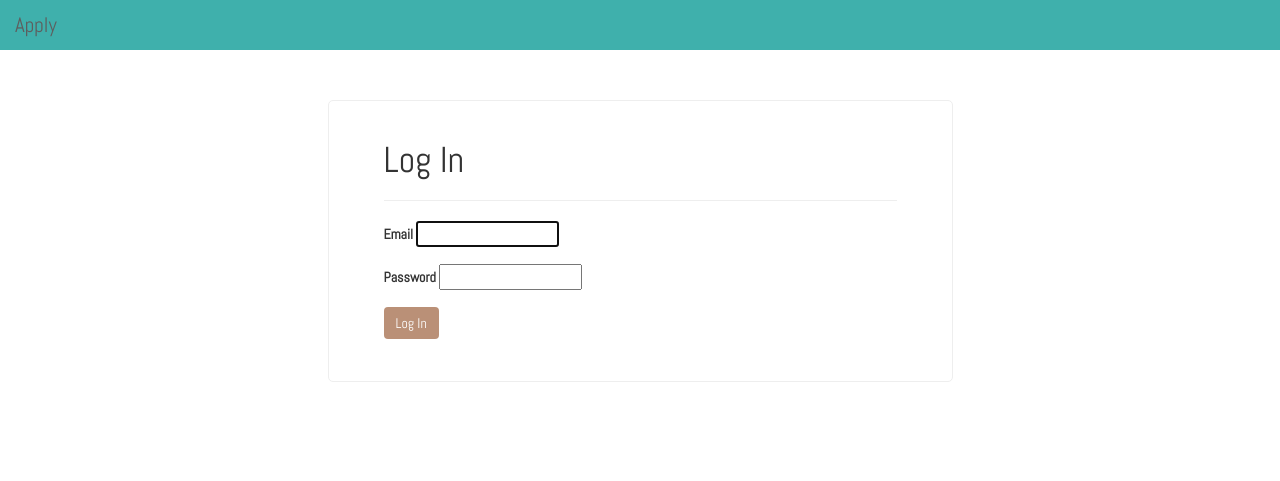
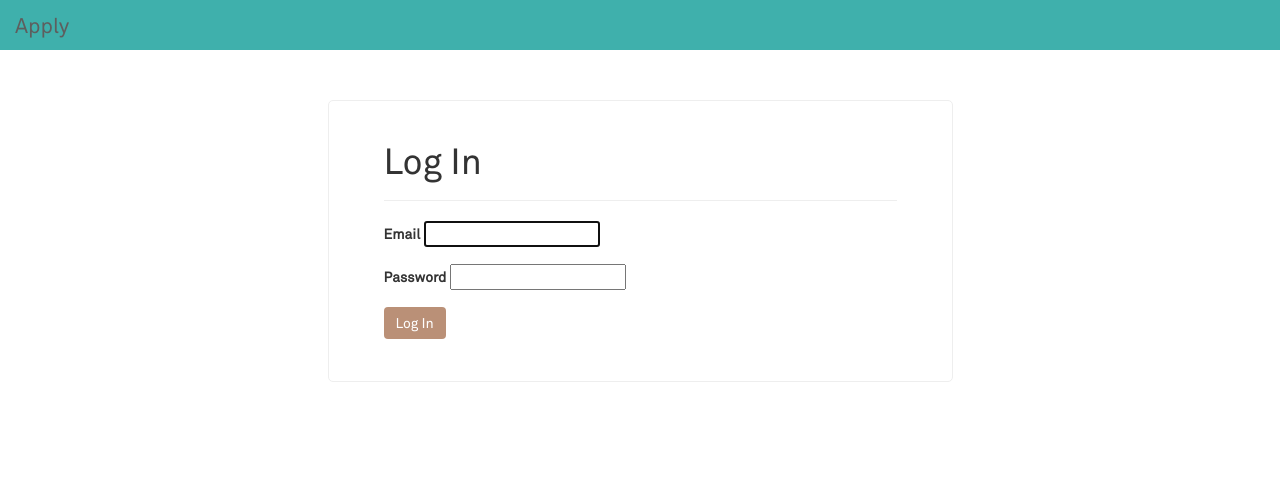
Before and after one commit to deone/apply, a Django app: page /accounts/login/ in a window 1280 px wide. Shown: the top 481 px of the page. Run offline with Django 3.2, Linux system fonts and the light colour scheme; some libraries are stand-ins or nearby versions.

Commit message:
Add new font.

```diff
--- a/static/css/main.css
+++ b/static/css/main.css
@@ -1,5 +1,9 @@
+@font-face {
+  font-family: Akkurat;
+  src: url('../fonts/akkurat_regular.otf');
+}
 html, body {
-  font-family: 'Abel', sans-serif;
+  font-family: 'Akkurat', 'Abel', sans-serif;
 }
 .header {
   margin-bottom: 0;
```
Also changed, not shown: static/fonts/akkurat_regular.otf (added).
